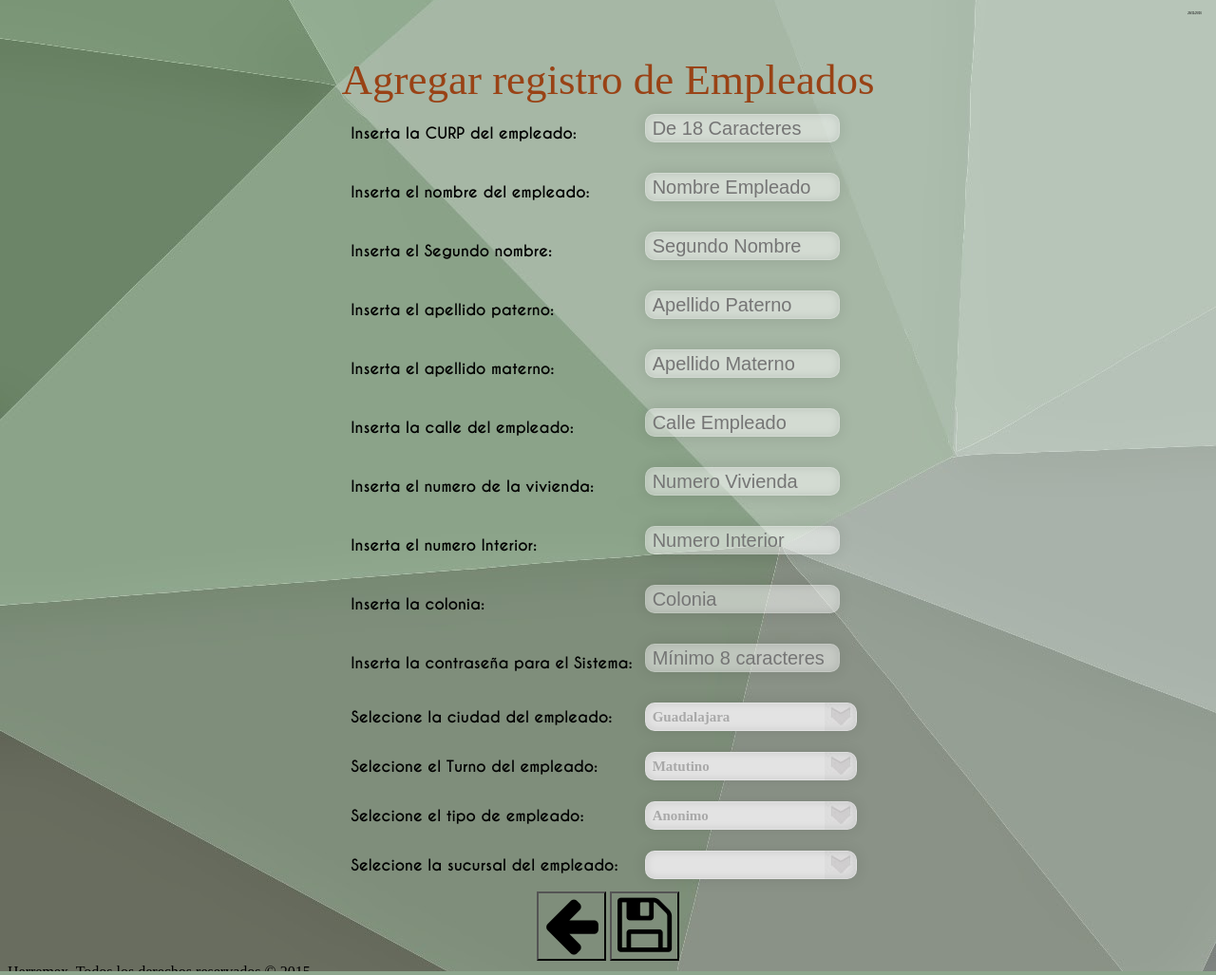
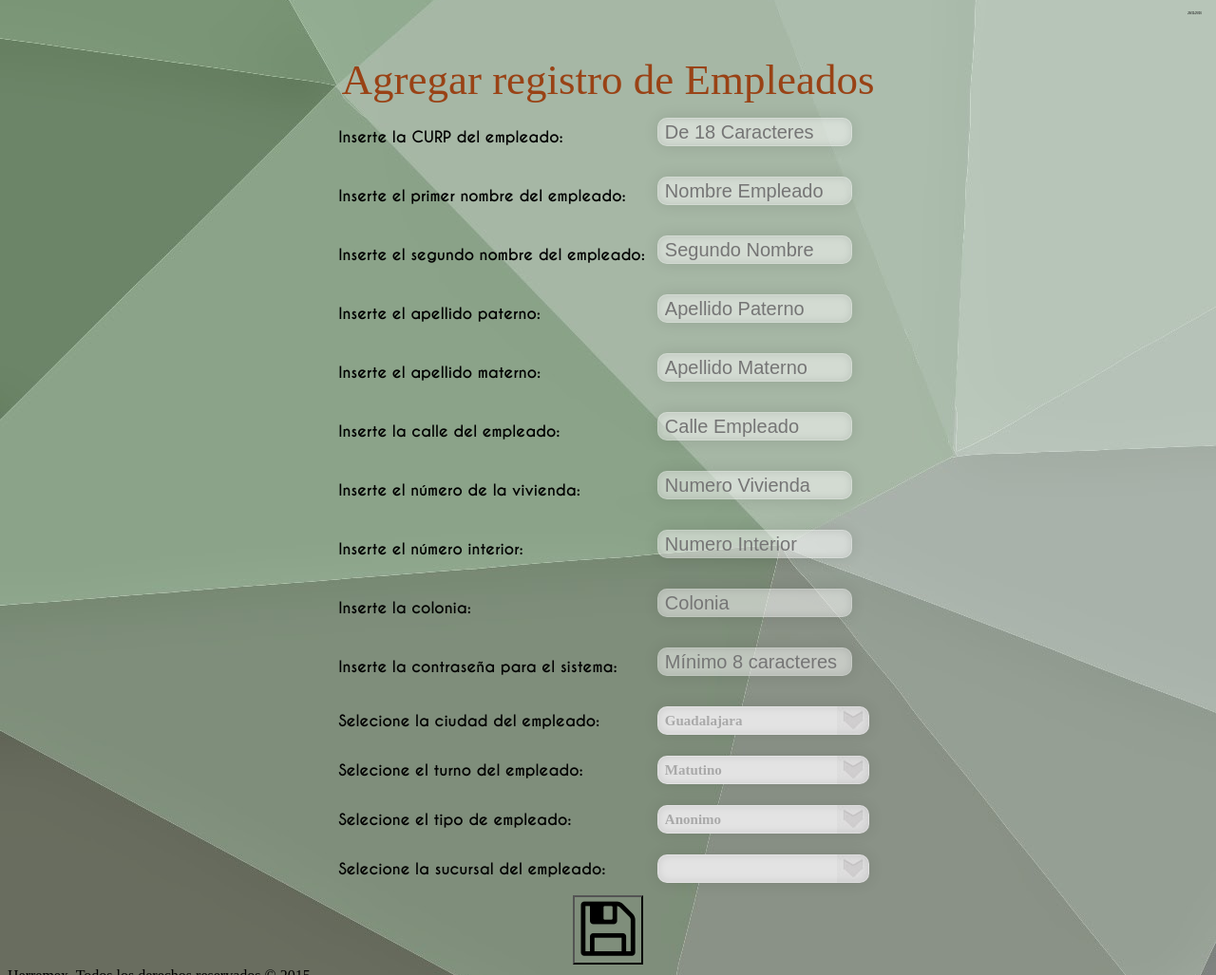
Before and after one commit to jonatalamantes/Herremex, a PHP site: page /Vistas/AgregacionesEmpleados.php in a window 1280 px wide. Shown: the part 142-1169 px from the top of the page at 95% size. Run offline with PHP 8.4, Linux system fonts and the light colour scheme; data comes from the database, SQL or seed files in the repository; data that the repository does not hold is empty.

Commit message:
Correción Ortográfica

```diff
--- a/Clases/DesplegadorInterfaz.php
+++ b/Clases/DesplegadorInterfaz.php
@@ -27,7 +27,7 @@
             if ($tipo == 'A')
             {
                 $res = $res . '<ul class="menu">
-                        <li><a href="menu.php"><p class="menuTitulos"><span class="fa fa-home fa-spin" ></span> Menu</p></a>
+                        <li><a href="menu.php"><p class="menuTitulos"><span class="fa fa-home fa-spin" ></span> Menú</p></a>
                         <li><a href="#"><p class="menuTitulos"><span class="fa fa-cog" ></span> Herramientas</p></a>
                             <ul class="sub-menu">
                                 <li><a href="BusquedaHerramientas.php">Consultas</a></li>
@@ -38,7 +38,7 @@
             else if ($tipo == 'C')
             {
                 $res = $res . '<ul class="menu">
-                        <li><a href="menu.php"><p class="menuTitulos"><span class="fa fa-home fa-spin" ></span> Menu</p></a>
+                        <li><a href="menu.php"><p class="menuTitulos"><span class="fa fa-home fa-spin" ></span> Menú</p></a>
                         <li><a href="#"><p class="menuTitulos"><span class="fa fa-cog" ></span> Herramientas</p></a>
                             <ul class="sub-menu">
                                 <li><a href="BusquedaHerramientas.php">Consultas</a></li>
@@ -56,7 +56,7 @@
             else if ($tipo == 'G')
             {
                 $res = $res . '<ul class="menu">
-                        <li><a href="menu.php"><p class="menuTitulos"><span class="fa fa-home fa-spin" ></span> Menu</p></a>
+                        <li><a href="menu.php"><p class="menuTitulos"><span class="fa fa-home fa-spin" ></span> Menú</p></a>
                         <li><a href="#"><p class="menuTitulos"><span class="fa fa-cog" ></span> Herramientas</p></a>
                             <ul class="sub-menu">
                                 <li><a href="BusquedaHerramientas.php">Consultas</a></li>
@@ -96,7 +96,7 @@
             else if ($tipo == 'J')
             {
                 $res = $res . '<ul class="menu">
-                        <li><a href="menu.php"><p class="menuTitulos"><span class="fa fa-home fa-spin" ></span> Menu</p></a>
+                        <li><a href="menu.php"><p class="menuTitulos"><span class="fa fa-home fa-spin" ></span> Menú</p></a>
                         <li><a href="#"><p class="menuTitulos"><span class="fa fa-cog" ></span> Herramientas</p></a>
                             <ul class="sub-menu">
                                 <li><a href="BusquedaHerramientas.php">Consultas</a></li>
@@ -138,7 +138,7 @@
             else if ($tipo == 'V')
             {
                 $res = $res . '<ul class="menu">
-                        <li><a href="menu.php"><p class="menuTitulos"><span class="fa fa-home fa-spin" ></span> Menu</p></a>
+                        <li><a href="menu.php"><p class="menuTitulos"><span class="fa fa-home fa-spin" ></span> Menú</p></a>
                         <li><a href="#"><p class="menuTitulos"><span class="fa fa-cog" ></span> Herramientas</p></a>
                             <ul class="sub-menu">
                                 <li><a href="BusquedaHerramientas.php">Consultas</a></li>
--- a/Vistas/Ajax/ajax.js
+++ b/Vistas/Ajax/ajax.js
@@ -626,6 +626,8 @@
 
 function guardarEmpleados()
 {
+    console.log("hola");
+
     curp       = document.getElementById('aCURP');
     nombre1    = document.getElementById('aNombre');
     nombre2    = document.getElementById('aNombreS');
--- a/Vistas/Plantillas/plantillaAgregacionDistribuidores.html
+++ b/Vistas/Plantillas/plantillaAgregacionDistribuidores.html
@@ -23,7 +23,7 @@
         <tr>
             <td>
                 <p class="campo" id = 'campo'>
-                    Inserta el nombre del distribuidor:
+                    Inserte el nombre del distribuidor:
                 </p>
             </td>
             <td class="tablei">
@@ -33,7 +33,7 @@
         <tr>
             <td>
                 <p class="campo" id = 'campo'>
-                    Inserta la direccion del distribuidor::
+                    Inserte la dirección del distribuidor:
                 </p>
             </td>
             <td class="tablei">
@@ -67,7 +67,7 @@
         <tr id = 'campo2'>
             <td>
                 <p class="campo" id = 'campo'>
-                    Inserta el precio de compra de la herramienta:
+                    Inserte el precio de compra de la herramienta:
                 </p>
             </td>
             <td class="tablei">
--- a/Vistas/Plantillas/plantillaAgregacionEmpleados.html
+++ b/Vistas/Plantillas/plantillaAgregacionEmpleados.html
@@ -17,8 +17,13 @@
     <table class="capturarTabla">
         <tr>
             <td>
+                <a id = "tipoAccion" hidden>|operacion|</a>
+            </td>
+        </tr>
+        <tr>
+            <td>
                 <p class="campo" id = 'campo'>
-                    Inserta la CURP del empleado:
+                    Inserte la CURP del empleado:
                 </p>
             </td>
             <td class="tablei">
@@ -28,7 +33,7 @@
         <tr>
             <td>
                 <p class="campo" id = 'campo'>
-                    Inserta el nombre del empleado:
+                    Inserte el primer nombre del empleado:
                 </p>
             </td>
             <td class="tablei">
@@ -38,7 +43,7 @@
         <tr>
             <td>
                 <p class="campo" id = 'campo'>
-                    Inserta el Segundo nombre:
+                    Inserte el segundo nombre del empleado:
                 </p>
             </td>
             <td class="tablei">
@@ -48,7 +53,7 @@
         <tr>
             <td>
                 <p class="campo" id = 'campo'>
-                    Inserta el apellido paterno:
+                    Inserte el apellido paterno:
                 </p>
             </td>
             <td class="tablei">
@@ -58,7 +63,7 @@
         <tr>
             <td>
                 <p class="campo" id = 'campo'>
-                    Inserta el apellido materno:
+                    Inserte el apellido materno:
                 </p>
             </td>
             <td class="tablei">
@@ -68,7 +73,7 @@
         <tr>
             <td>
                 <p class="campo" id = 'campo'>
-                    Inserta la calle del empleado:
+                    Inserte la calle del empleado:
                 </p>
             </td>
             <td class="tablei">
@@ -78,7 +83,7 @@
         <tr>
             <td>
                 <p class="campo" id = 'campo'>
-                    Inserta el numero de la vivienda:
+                    Inserte el número de la vivienda:
                 </p>
             </td>
             <td class="tablei">
@@ -88,7 +93,7 @@
         <tr>
             <td>
                 <p class="campo" id = 'campo'>
-                    Inserta el numero Interior:
+                    Inserte el número interior:
                 </p>
             </td>
             <td class="tablei">
@@ -98,7 +103,7 @@
         <tr>
             <td>
                 <p class="campo" id = 'campo'>
-                    Inserta la colonia:
+                    Inserte la colonia:
                 </p>
             </td>
             <td class="tablei">
@@ -108,7 +113,7 @@
         <tr id = 'campo2'>
             <td>
                 <p class="campo" id = 'campo'>
-                    Inserta la contraseña para el Sistema:
+                    Inserte la contraseña para el sistema:
                 </p>
             </td>
             <td class="tablei">
@@ -130,7 +135,7 @@
         <tr>
             <td>
                 <p class="campo" id = 'campo'>
-                    Selecione el Turno del empleado:
+                    Selecione el turno del empleado:
                 </p>
             </td>
             <td class="tablei">
--- a/Vistas/Plantillas/plantillaAgregacionHerramientas.html
+++ b/Vistas/Plantillas/plantillaAgregacionHerramientas.html
@@ -22,7 +22,7 @@
         </tr>
             <td>
                 <p class="campo" id = 'campo'>
-                    Inserta el nombre de la herramienta:
+                    Inserte el nombre de la herramienta:
                 </p>
             </td>
             <td class="tablei">
@@ -44,7 +44,7 @@
         <tr>
             <td>
                 <p class="campo" id = 'campo'>
-                    Inserta el precio de la herramienta:
+                    Inserte el precio de la herramienta:
                 </p>
             </td>
             <td class="tablei">
@@ -54,7 +54,7 @@
         <tr>
             <td>
                 <p class="campo" id = 'campo'>
-                    Inserta la cantidad de la herramienta:
+                    Inserte la cantidad de la herramienta:
                 </p>
             </td>
             <td class="tablei">
--- a/Vistas/Plantillas/plantillaAgregacionSucursal.html
+++ b/Vistas/Plantillas/plantillaAgregacionSucursal.html
@@ -23,7 +23,7 @@
         <tr>
             <td>
                 <p class="campo" id = 'campo'>
-                    Inserta la calle de la sucursal:
+                    Inserte la calle de la sucursal:
                 </p>
             </td>
             <td class="tablei">
@@ -33,7 +33,7 @@
         <tr>
             <td>
                 <p class="campo" id = 'campo'>
-                    Inserta el numero del edificio:
+                    Inserte el numero del edificio:
                 </p>
             </td>
             <td class="tablei">
@@ -43,7 +43,7 @@
         <tr>
             <td>
                 <p class="campo" id = 'campo'>
-                    Inserta la colonia:
+                    Inserte la colonia:
                 </p>
             </td>
             <td class="tablei">
--- a/Vistas/Plantillas/plantillaBusqueda.html
+++ b/Vistas/Plantillas/plantillaBusqueda.html
@@ -12,7 +12,7 @@
 |header|
 <h2>
     <button id = "prev" onclick="prev(5, 'dataTable')" hidden><span class="fa fa-arrow-left fa-2x"></span></button>
-    Busqueda de |objeto|
+    Búsqueda de |objeto|
     <button id = "next" onclick="next(5, 'dataTable')" hidden><span class="fa fa-arrow-right fa-2x"></span></button>
 </h2>
 <div id="busquedaBasica" class="seccionbusqueda"><!--Busqueda con parametros basicos-->
--- a/Vistas/Plantillas/plantillaVenta.html
+++ b/Vistas/Plantillas/plantillaVenta.html
@@ -24,7 +24,7 @@
         <tr>
             <td>
                 <p class="campo" id = 'campo'>
-                    Selecione la sucursal en la que se realizo la compra:
+                    Selecione la sucursal en la que se realizó la compra:
                 </p>
             </td>
             <td class="tablei">
@@ -36,7 +36,7 @@
         <tr>
             <td>
                 <p class="campo" id = 'campo'>
-                    Selecione el cliente que se realizo la compra:
+                    Selecione el cliente que se realizó la compra:
                 </p>
             </td>
             <td class="tablei">
@@ -54,7 +54,7 @@
                 <input id="subtotal" disabled class="totales">
             </td>
             <td>
-                <input type="checkbox" id="oFacturar" class="oCheckBox" checked>Facturar
+                <input type="checkbox" id="oFacturar" class="oCheckBox" checked>Generar comprobante
             </td>
         </tr>
         <tr>
```
Also changed, not shown: Vistas/Plantillas/plantillaAgregacionClientes.html (+5 -5 lines).
